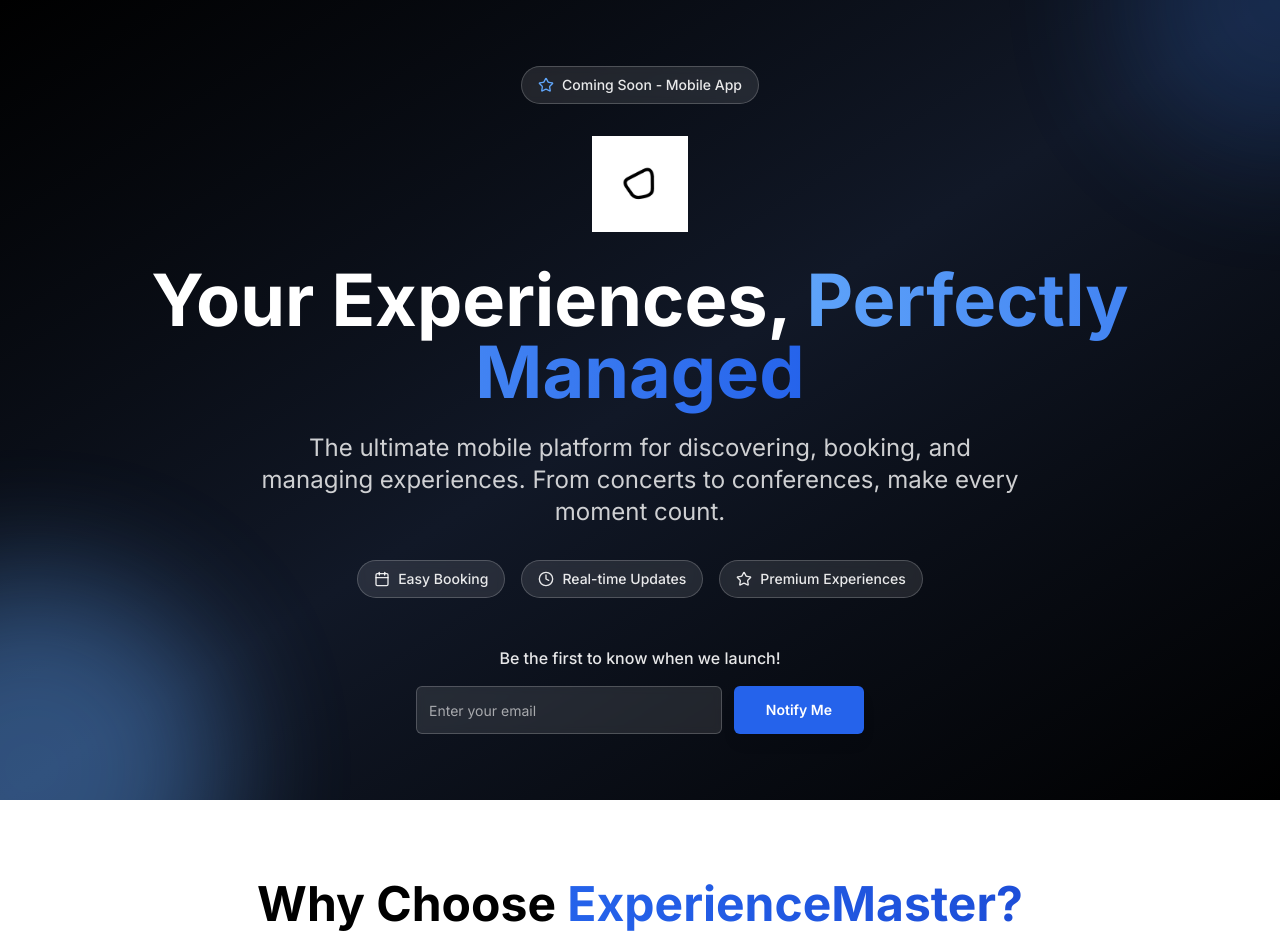
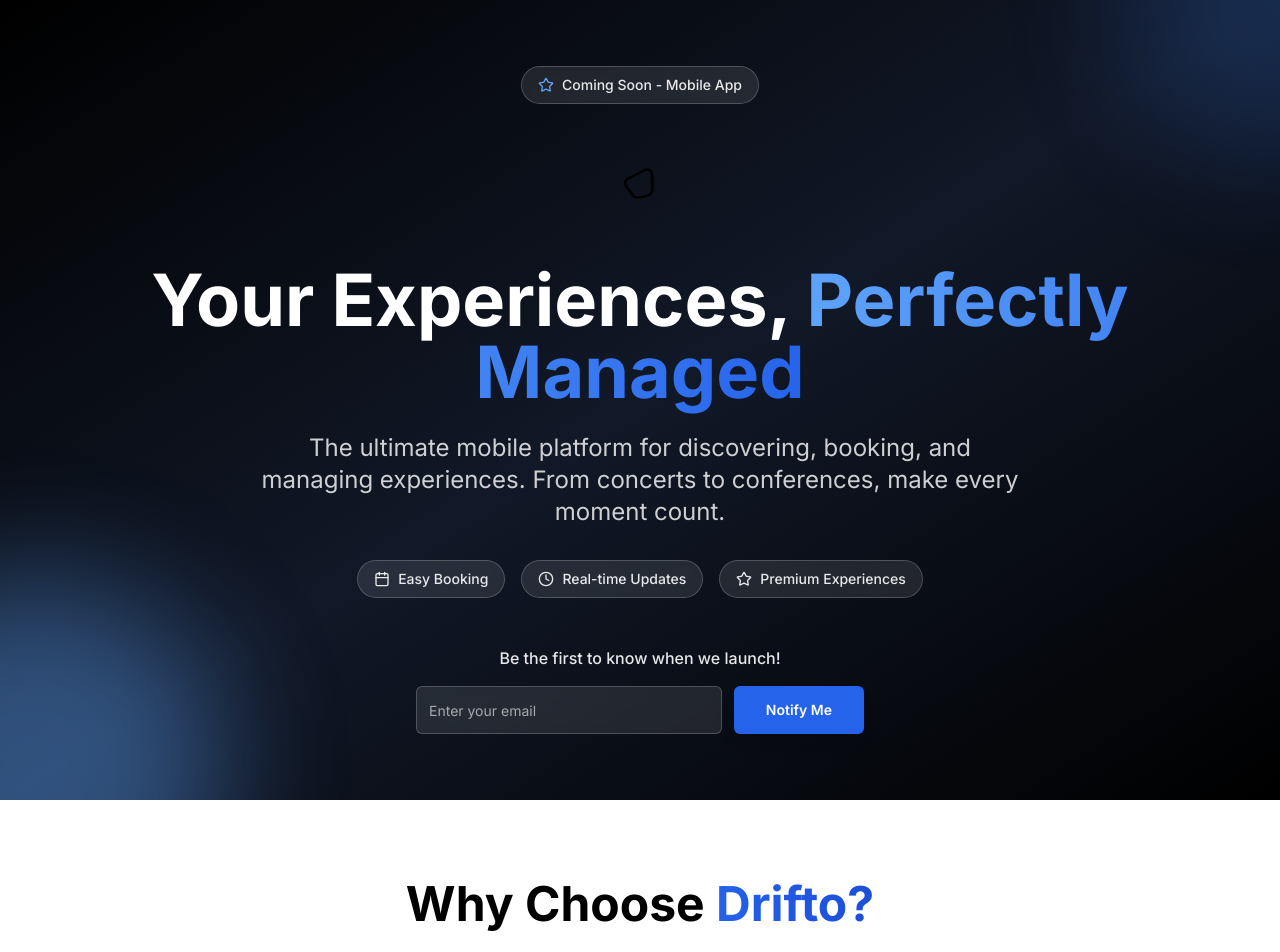
Before and after one commit to Drifto-app/drifto-website, a React (Vite) app: page / in a window 1280 px wide. Shown: the top 952 px of the page. Built offline with nearby package versions, Linux system fonts and the light colour scheme.

Commit message:
Rename product to Drifto and update logo
Updated the product name and logo on the landing page.

```diff
--- a/index.html
+++ b/index.html
@@ -4,17 +4,17 @@
   <head>
     <meta charset="UTF-8" />
     <meta name="viewport" content="width=device-width, initial-scale=1.0" />
-    <title>ExperienceMaster - Your Experiences, Perfectly Managed</title>
+    <title>Drifto - Your Experiences, Perfectly Managed</title>
     <meta name="description" content="The ultimate mobile platform for discovering, booking, and managing experiences. Coming soon to iOS and Android." />
-    <meta name="author" content="ExperienceMaster" />
+    <meta name="author" content="Drifto" />
 
-    <meta property="og:title" content="ExperienceMaster - Your Experiences, Perfectly Managed" />
+    <meta property="og:title" content="Drifto - Your Experiences, Perfectly Managed" />
     <meta property="og:description" content="The ultimate mobile platform for discovering, booking, and managing experiences. Coming soon to iOS and Android." />
     <meta property="og:type" content="website" />
     <meta property="og:image" content="https://lovable.dev/opengraph-image-p98pqg.png" />
 
     <meta name="twitter:card" content="summary_large_image" />
-    <meta name="twitter:site" content="@experiencemaster" />
+    <meta name="twitter:site" content="@drifto" />
     <meta name="twitter:image" content="https://lovable.dev/opengraph-image-p98pqg.png" />
 
     <link rel="preconnect" href="https://fonts.googleapis.com">
--- a/src/components/CTASection.tsx
+++ b/src/components/CTASection.tsx
@@ -14,7 +14,7 @@ export const CTASection = () => {
     if (email) {
       toast({
         title: "You're on the list!",
-        description: "We'll send you updates about ExperienceMaster's launch.",
+        description: "We'll send you updates about Drifto's launch.",
       });
       setEmail("");
     }
@@ -37,7 +37,7 @@ export const CTASection = () => {
             </span>
           </h2>
           <p className="text-xl text-white/80 mb-8 leading-relaxed">
-            Join thousands of experience enthusiasts waiting for the launch of ExperienceMaster.
+            Join thousands of experience enthusiasts waiting for the launch of Drifto.
             Be among the first to experience the future of experience booking.
           </p>
         </div>
--- a/src/components/FeaturesSection.tsx
+++ b/src/components/FeaturesSection.tsx
@@ -48,7 +48,7 @@ export const FeaturesSection = () => {
           <h2 className="text-3xl sm:text-4xl lg:text-5xl font-bold text-black mb-6">
             Why Choose
             <span className="bg-gradient-to-r from-blue-600 to-blue-700 bg-clip-text text-transparent">
-              {" "}ExperienceMaster?
+              {" "}Drifto?
             </span>
           </h2>
           <p className="text-xl text-gray-600 max-w-3xl mx-auto">
--- a/src/components/Footer.tsx
+++ b/src/components/Footer.tsx
@@ -10,11 +10,11 @@ export const Footer = () => {
           <div className="col-span-1 md:col-span-2">
             <div className="flex items-center mb-4">
               <img
-                src="/lovable-uploads/4e7832c6-9bf6-46ce-9a6b-6b8bc042a2d8.png"
-                alt="ExperienceMaster Logo"
+                src="/lovable-uploads/487328b0-0083-4230-ba48-4bb6c02d4672.png"
+                alt="Drifto Logo"
                 className="w-10 h-10 object-contain mr-3"
               />
-              <h3 className="text-2xl font-bold">ExperienceMaster</h3>
+              <h3 className="text-2xl font-bold">Drifto</h3>
             </div>
             <p className="text-gray-400 mb-6 max-w-md">
               The ultimate mobile platform for discovering, booking, and managing experiences.
@@ -60,12 +60,12 @@ export const Footer = () => {
         {/* Bottom section */}
         <div className="border-t border-gray-800 mt-12 pt-8 flex flex-col md:flex-row justify-between items-center">
           <p className="text-gray-400 text-sm">
-            © 2024 ExperienceMaster. All rights reserved.
+            © 2024 Drifto. All rights reserved.
           </p>
           <div className="flex items-center space-x-6 mt-4 md:mt-0">
             <div className="flex items-center text-gray-400 text-sm">
               <Mail className="w-4 h-4 mr-2" />
-              hello@experiencemaster.app
+              hello@drifto.app
             </div>
             <div className="flex items-center text-gray-400 text-sm">
               <MapPin className="w-4 h-4 mr-2" />
--- a/src/components/HeroSection.tsx
+++ b/src/components/HeroSection.tsx
@@ -14,7 +14,7 @@ export const HeroSection = () => {
     if (email) {
       toast({
         title: "Thanks for your interest!",
-        description: "We'll notify you when ExperienceMaster launches.",
+        description: "We'll notify you when Drifto launches.",
       });
       setEmail("");
     }
@@ -39,8 +39,8 @@ export const HeroSection = () => {
           {/* Logo */}
           <div className="flex justify-center mb-8">
             <img
-              src="/lovable-uploads/4e7832c6-9bf6-46ce-9a6b-6b8bc042a2d8.png"
-              alt="ExperienceMaster Logo"
+              src="/lovable-uploads/487328b0-0083-4230-ba48-4bb6c02d4672.png"
+              alt="Drifto Logo"
               className="w-24 h-24 object-contain"
             />
           </div>
```
Also changed, not shown: public/lovable-uploads/487328b0-0083-4230-ba48-4bb6c02d4672.png (added).
